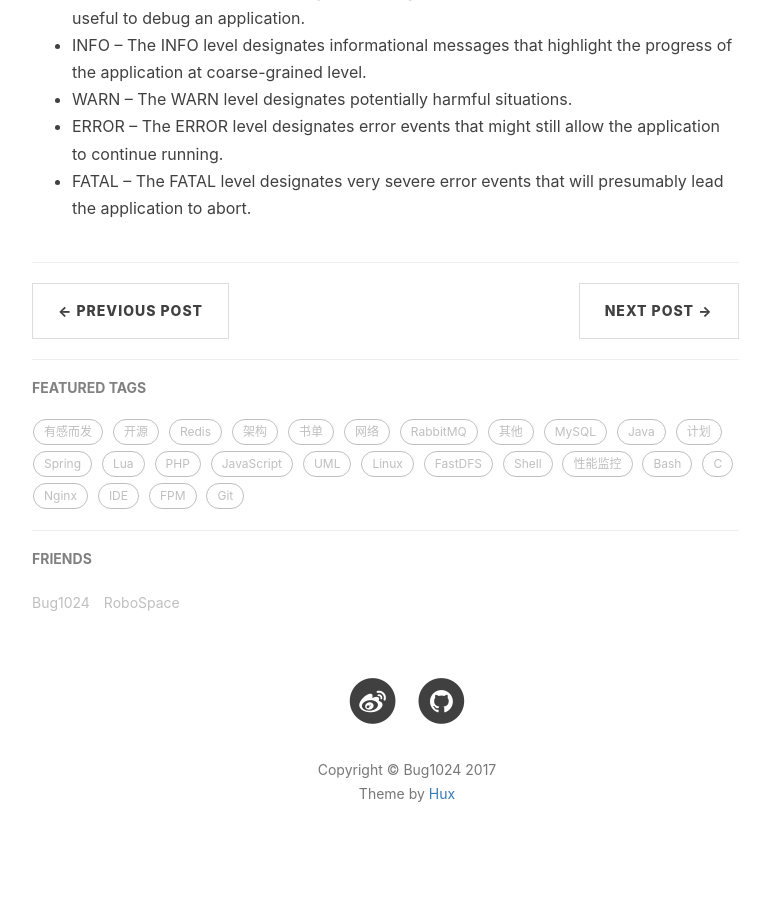
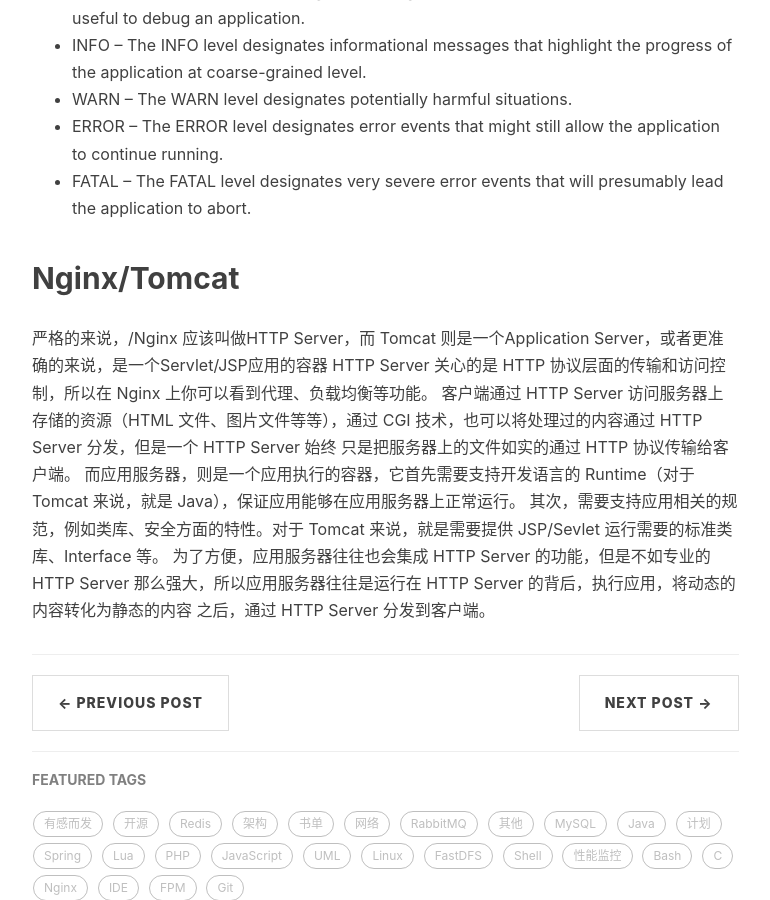
Before and after one commit to bug1024/jeet-blog, a Jekyll site: the page built from _posts/2017-03-09-php-java.md, in a window 1280 px wide and 900 px high, scrolled down 2176 px. Shown: the whole window, without its empty margins (233-1003 px from the left). Built offline with Jekyll 4.4.1, drawn with Linux system fonts in a browser that asks for light colours; nearby versions of some CDN libraries; comment, search, counter and statistics services are not loaded; before the commit the page ends 3047 px from its top, so only the background shows below that.

Commit message:
nginx tomcat

```diff
--- a/_posts/2017-03-09-php-java.md
+++ b/_posts/2017-03-09-php-java.md
@@ -48,3 +48,14 @@
 * WARN – The WARN level designates potentially harmful situations.
 * ERROR – The ERROR level designates error events that might still allow the application to continue running.
 * FATAL – The FATAL level designates very severe error events that will presumably lead the application to abort.
+
+
+## Nginx/Tomcat
+严格的来说，/Nginx 应该叫做HTTP Server，而 Tomcat 则是一个Application Server，或者更准确的来说，是一个Servlet/JSP应用的容器
+HTTP Server 关心的是 HTTP 协议层面的传输和访问控制，所以在 Nginx 上你可以看到代理、负载均衡等功能。
+客户端通过 HTTP Server 访问服务器上存储的资源（HTML 文件、图片文件等等），通过 CGI 技术，也可以将处理过的内容通过 HTTP Server 分发，但是一个 HTTP Server 始终
+只是把服务器上的文件如实的通过 HTTP 协议传输给客户端。
+而应用服务器，则是一个应用执行的容器，它首先需要支持开发语言的 Runtime（对于 Tomcat 来说，就是 Java），保证应用能够在应用服务器上正常运行。
+其次，需要支持应用相关的规范，例如类库、安全方面的特性。对于 Tomcat 来说，就是需要提供 JSP/Sevlet 运行需要的标准类库、Interface 等。
+为了方便，应用服务器往往也会集成 HTTP Server 的功能，但是不如专业的 HTTP Server 那么强大，所以应用服务器往往是运行在 HTTP Server 的背后，执行应用，将动态的内容转化为静态的内容
+之后，通过 HTTP Server 分发到客户端。
```
